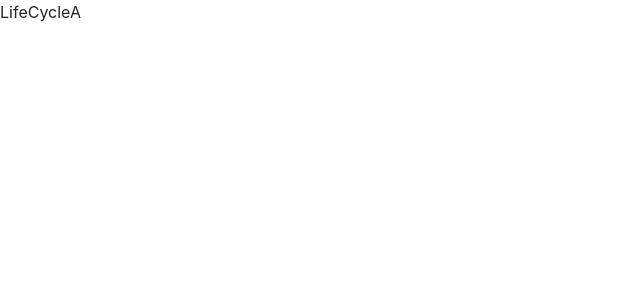
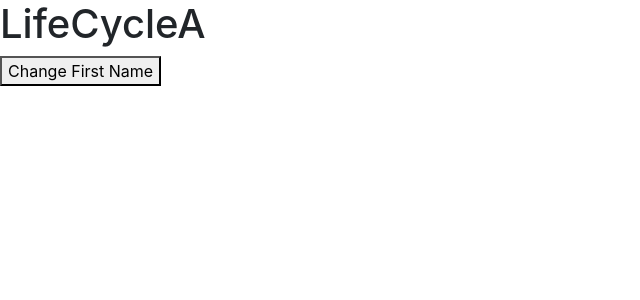
Before and after one commit to Jainil360/Learning_React, a React (Create React App) app in the folder my-first-app/: page / in a window 1280 px wide. Shown: the top 300 px of the page, without its empty margins (0-640 px from the left). Built offline with nearby package versions, Linux system fonts and the light colour scheme.

Commit message:
ReactJS Tutorial - 24 - Component Updating Lifecycle Methods

```diff
--- a/my-first-app/src/App.js
+++ b/my-first-app/src/App.js
@@ -19,6 +19,8 @@ import StyleSheet from './react-tutorial-20/StyleSheet';
 import InlineStyles from './react-tutorial-20/InlineStyles';
 import LifeCycleA from './react-tutorial-22/LifeCycleA';
 
+import LifeCycleUpdateA from './react-tutorial-24/LifeCycleUpdateA';
+
 
 
 export class App extends Component {
@@ -38,7 +40,8 @@ export class App extends Component {
       {/* <StyleSheet primaryClass={true}/> */}
 {/* <InlineStyles/> */}
 
-<LifeCycleA/>
+{/* <LifeCycleA/> */}
+<LifeCycleUpdateA/>
         </div>
     )
   }
--- /dev/null
+++ b/my-first-app/src/react-tutorial-24/LifeCycleUpdateA.js
@@ -0,0 +1,49 @@
+import React, { Component } from "react";
+
+class LifeCycleA extends Component {
+  constructor(props) {
+    super(props);
+
+    this.state = {
+      firstName: "John",
+    };
+
+    console.log("LifeCycleA constructor");
+  }
+
+  static getDerivedStateFromProps(props, state) {
+    console.log("LifeCycleA getDerivedStateFromProps");
+    return null;
+  }
+  getSnapshotBeforeUpdate(prevProps, prevState) {
+    console.log("LifeCycleA getSnapshotBeforeUpdate");
+    return null;
+    }
+
+  componentDidMount() {
+    console.log("LifeCycleA componentDidMount");
+  }
+  componentDidUpdate() {
+    console.log("LifeCycleA componentDidUpdate");
+  }
+
+   getSnapshotBeforeUpdate() {
+    console.log("LifeCycleA getSnapshotBeforeUpdate");
+    }
+
+changeFirstName = () => {
+    this.setState({
+        firstName: "Jaynil",
+    });
+}
+
+  render() {
+    console.log("LifeCycleA render");
+    return <div>
+        <h1>LifeCycleA</h1>
+        <button onClick={this.changeFirstName}>Change First Name</button>
+    </div>;
+  }
+}
+
+export default LifeCycleA;
```
